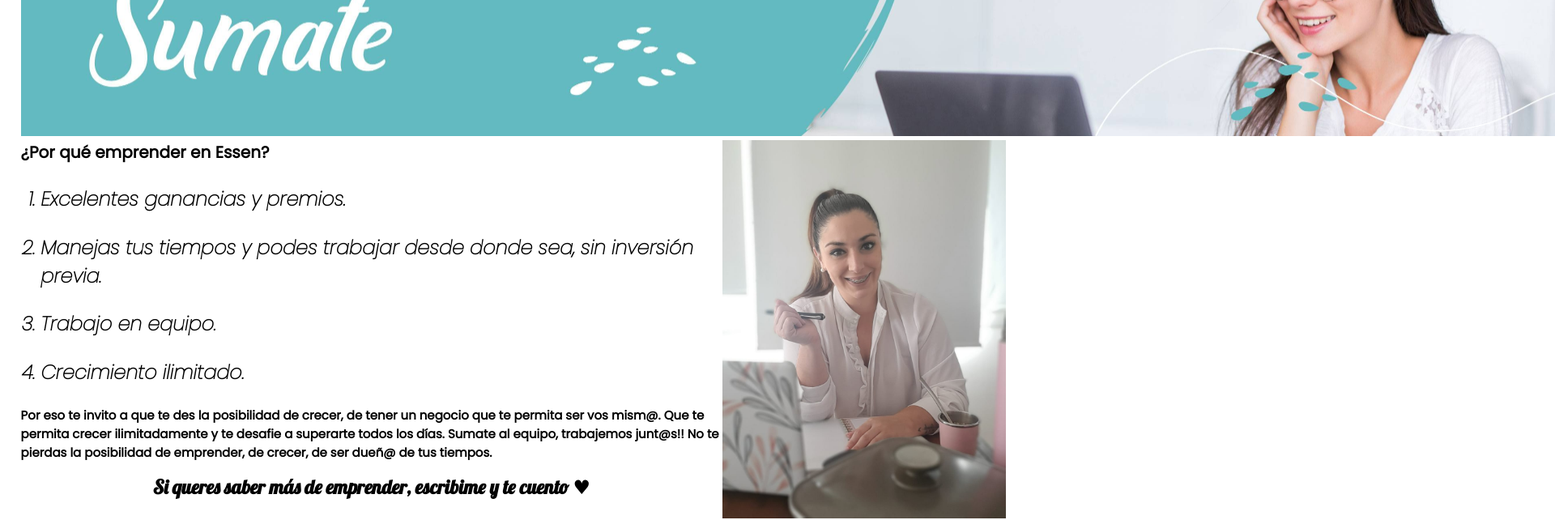
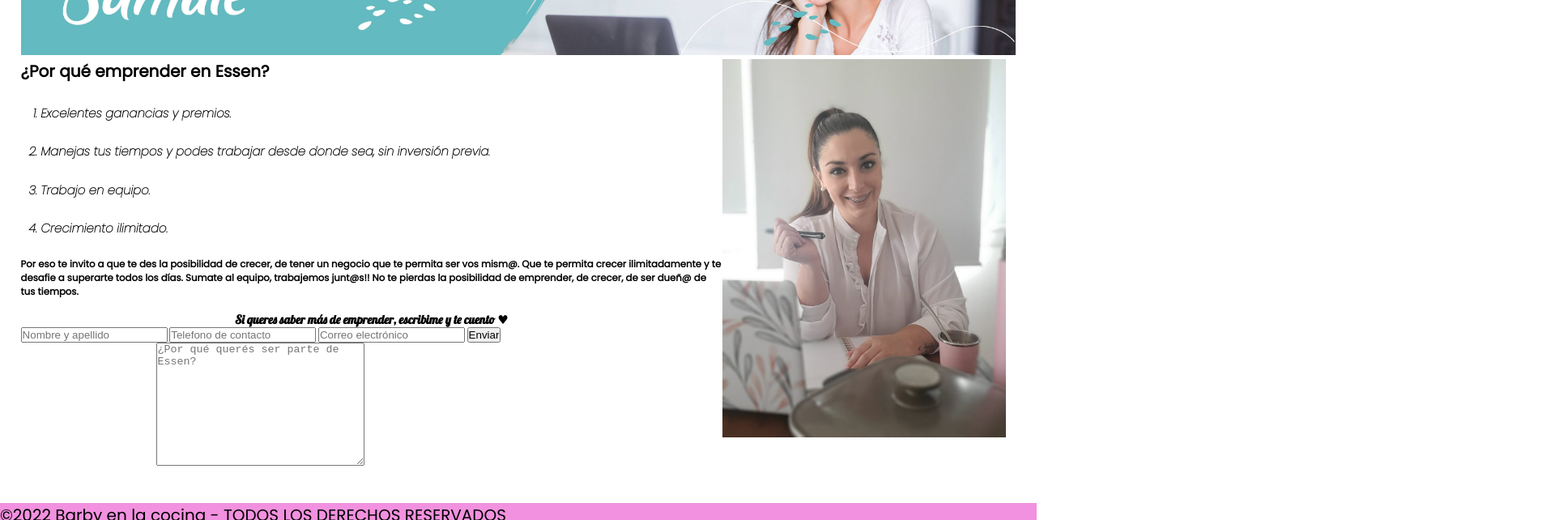
Before and after one commit to Aldimartin/barbyenlacocina, a plain HTML site: page Pages/sumateamiequipo.html in a window 1280 px wide. Shown: the part 290-932 px from the top of the page at 81% size, 1920 px wide, since content can reach past the window. Drawn offline with Linux system fonts and the light colour scheme.

Commit message:
Se realizaron cambios en el tamaño de la fuente en algunas pages

```diff
--- a/Pages/sumateamiequipo.html
+++ b/Pages/sumateamiequipo.html
@@ -57,17 +57,17 @@
           <li>Crecimiento ilimitado.</li>
         </h2>
       </ol>
-      <h2>
+      <h3>
         Por eso te invito a que te des la posibilidad de crecer, de tener un
         negocio que te permita ser vos mism@. Que te permita crecer
         ilimitadamente y te desafie a superarte todos los días. Sumate al
         equipo, trabajemos junt@s!! No te pierdas la posibilidad de emprender,
         de crecer, de ser dueñ@ de tus tiempos.
+      </h3>
+      <br />
+      <h2 class="escribime">
+        Si queres saber más de emprender, escribime y te cuento ♥
       </h2>
-      <br />
-      <h3 class="escribime">
-        Si queres saber más de emprender, escribime y te cuento ♥
-      </h3>
       <form class="emprendeconmigo" action="" method="post" enctype="">
         <input type="text" name="Nombre" placeholder="Nombre y apellido" />
         <input type="tel" name="Telefono" placeholder="Telefono de contacto" />
--- a/css/index.css
+++ b/css/index.css
@@ -100,9 +100,9 @@
     width: 100px;
     }
 
-    section h1 {
+    /* section h1 {
         font-size: 1.5rem;
-    }
+    } */
 
     input {
         font-size: 1rem;
@@ -173,17 +173,19 @@
     margin-top: 10px;
     margin-bottom: 10px;
     font-style: bold;
-    font-size: 2rem;
+    /* font-size: 2rem; */
 }
 
-input {
+/* input {
     font-size: 2rem;
-}
+} */
 footer {
     display: flex;
     justify-content: space-between;
     background-color: #f291df;
     flex-direction: column;
+
+
 }
 
 p {
@@ -194,14 +196,15 @@
 
 .banner img{
     text-align: center;
-    width: 2000px;
+    /* width: 2000px; */
     height: auto;
+    max-width: 100%;
 }
 
 ol li {
     margin: 2%;
     font-style: italic;
-    font-size: x-large;
+    /* font-size: x-large; */
 
 }
 form {
@@ -212,11 +215,11 @@
     text-align: center;
     margin: 0%;
     font-family: 'Lobster', cursive;
-    font-size: x-large;
+    /* font-size: x-large; */
 }
 
 .emprendeconmigo {
-    margin-left: 600px;
+    /* margin-left: 600px; */
     text-align: center;
     display: inline-block;
 }
@@ -239,12 +242,12 @@
     text-align: center;
     font-style: italic;
     margin-right: 2%;
-    font-size: x-large;
+    /* font-size: x-large; */
 }
 
 .lista {
     text-align: center;
-    font-size: x-large;
+    /* font-size: x-large; */
 }
 
 .fin {
```
Also changed, not shown: Pages/sobremi.html (+1 -1 lines), index.html (+2 -1 lines), 1 other file.
